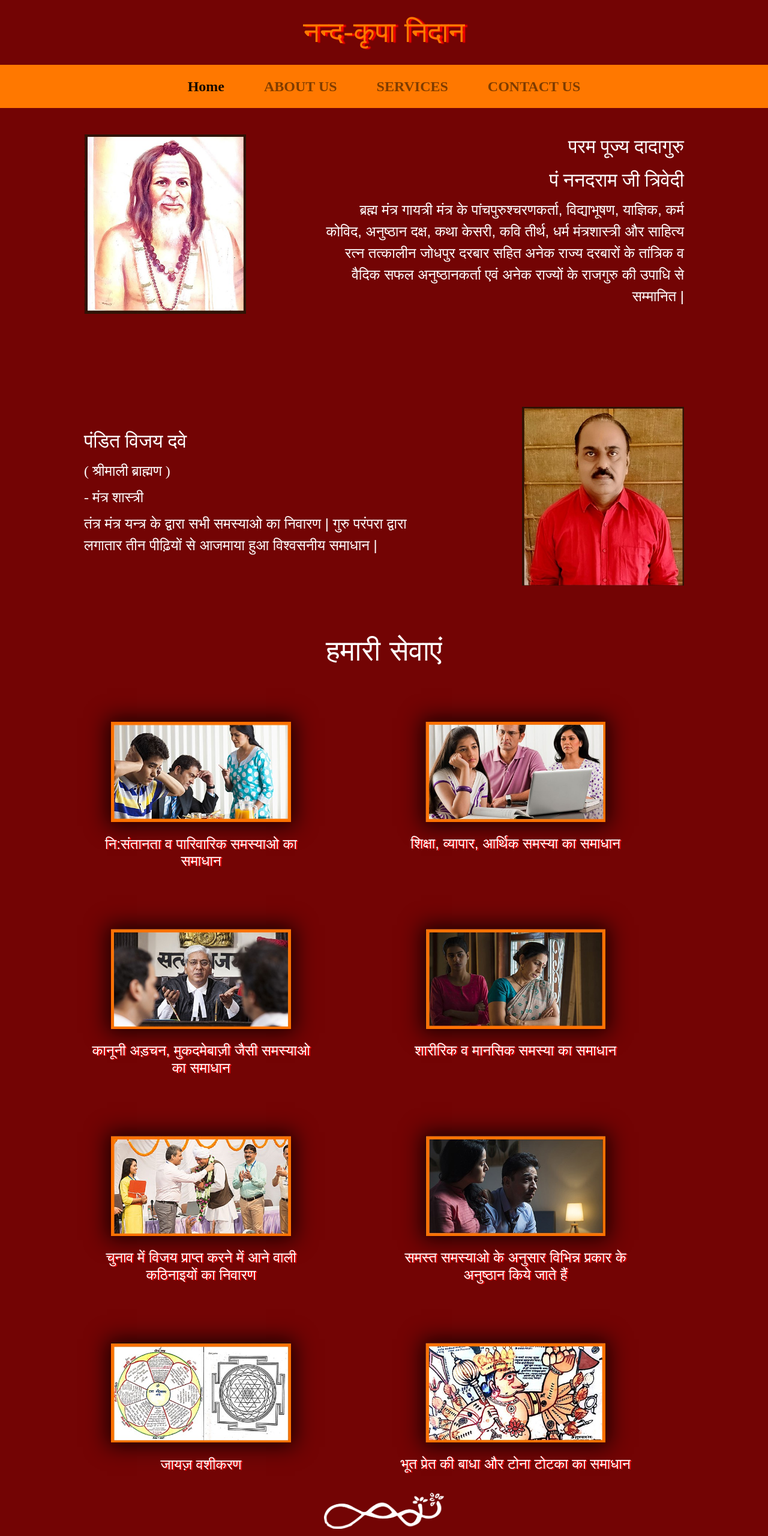
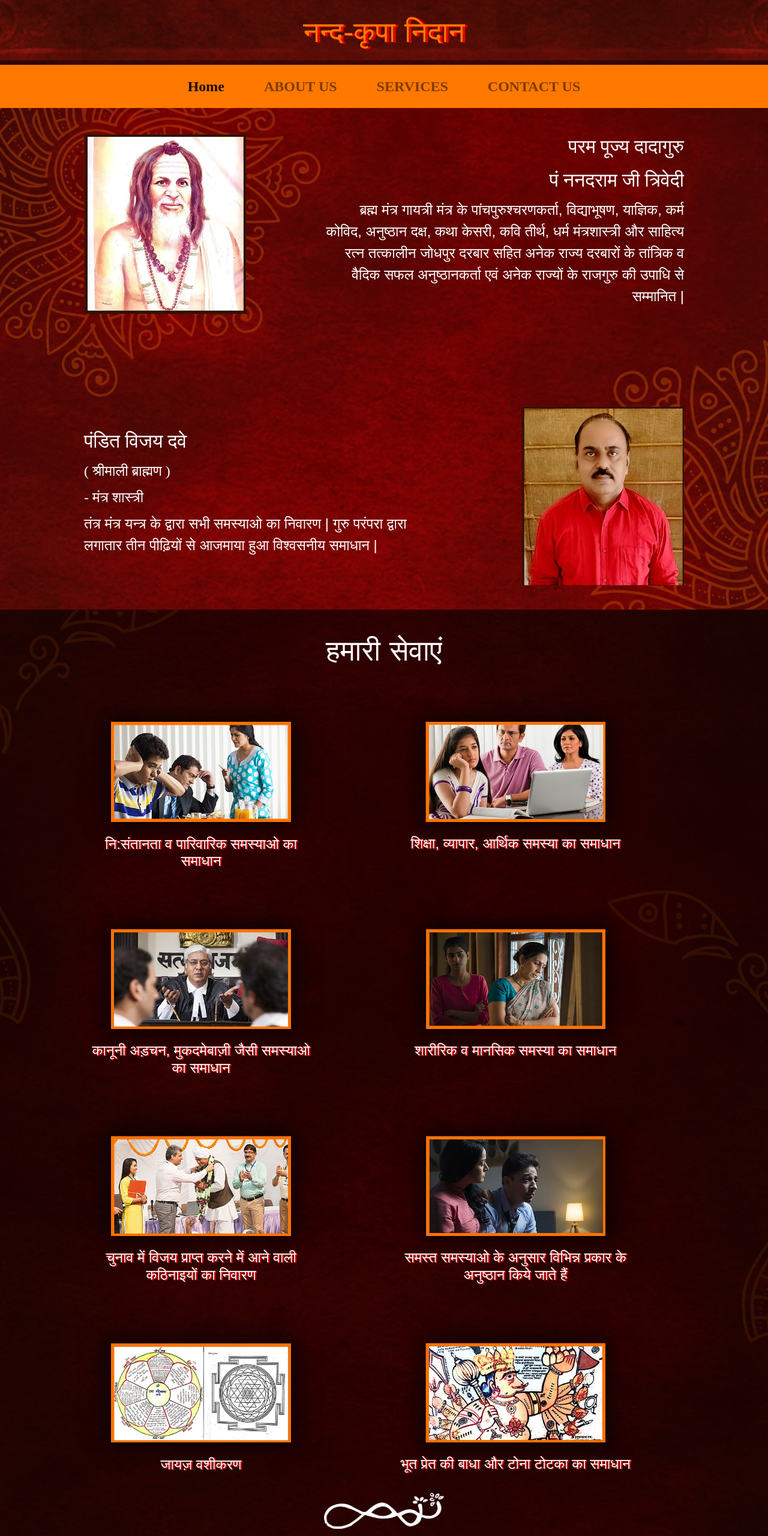
Before and after one commit to pradhumndave/samasyaa-nidaan, a plain HTML site: page index.html in a window 1280 px wide. Shown: the top 2560 px of the page at 60% size. Drawn offline with nearby package versions, Linux system fonts and the light colour scheme; the site is published under a folder, as on GitHub Pages, so addresses that start at the root find nothing.

Commit message:
Created the final version of the website

```diff
--- a/css/styles.css
+++ b/css/styles.css
@@ -60,7 +60,7 @@ textarea {
 -----------------------------*/
 header {
     font-family: 'Kruti 500', cursive;
-    background: #730404 center/cover url('/images/header.jpg') no-repeat;
+    background: #730404 center/cover url('../images/header.jpg') no-repeat;
     color: #ff7800;
     text-shadow: 4px 1px 2px red;
     text-align: center;
@@ -111,7 +111,7 @@ nav a:visited{
 /* About
 -----------------------------*/
 .about {
-    background: #730404 url('/images/about-bg.jpg') no-repeat;
+    background: #730404 url('../images/about-bg.jpg') no-repeat;
     background-position: center;
     background-size: cover;
     color: #fff;
@@ -145,7 +145,7 @@ nav a:visited{
 /* Services
 -----------------------------*/
 .services {
-    background: #730404 url('/images/services.jpg') no-repeat;
+    background: #730404 url('../images/services.jpg') no-repeat;
     background-position: bottom;
     background-size: cover;
     color: #fff;
@@ -179,7 +179,7 @@ nav a:visited{
 /* Contact
 -----------------------------*/
 .contact {
-    background: #730404 url('/images/contact-bg.jpg') no-repeat;
+    background: #730404 url('../images/contact-bg.jpg') no-repeat;
     background-position: bottom;
     background-size: cover;
     color: #fff;
```
